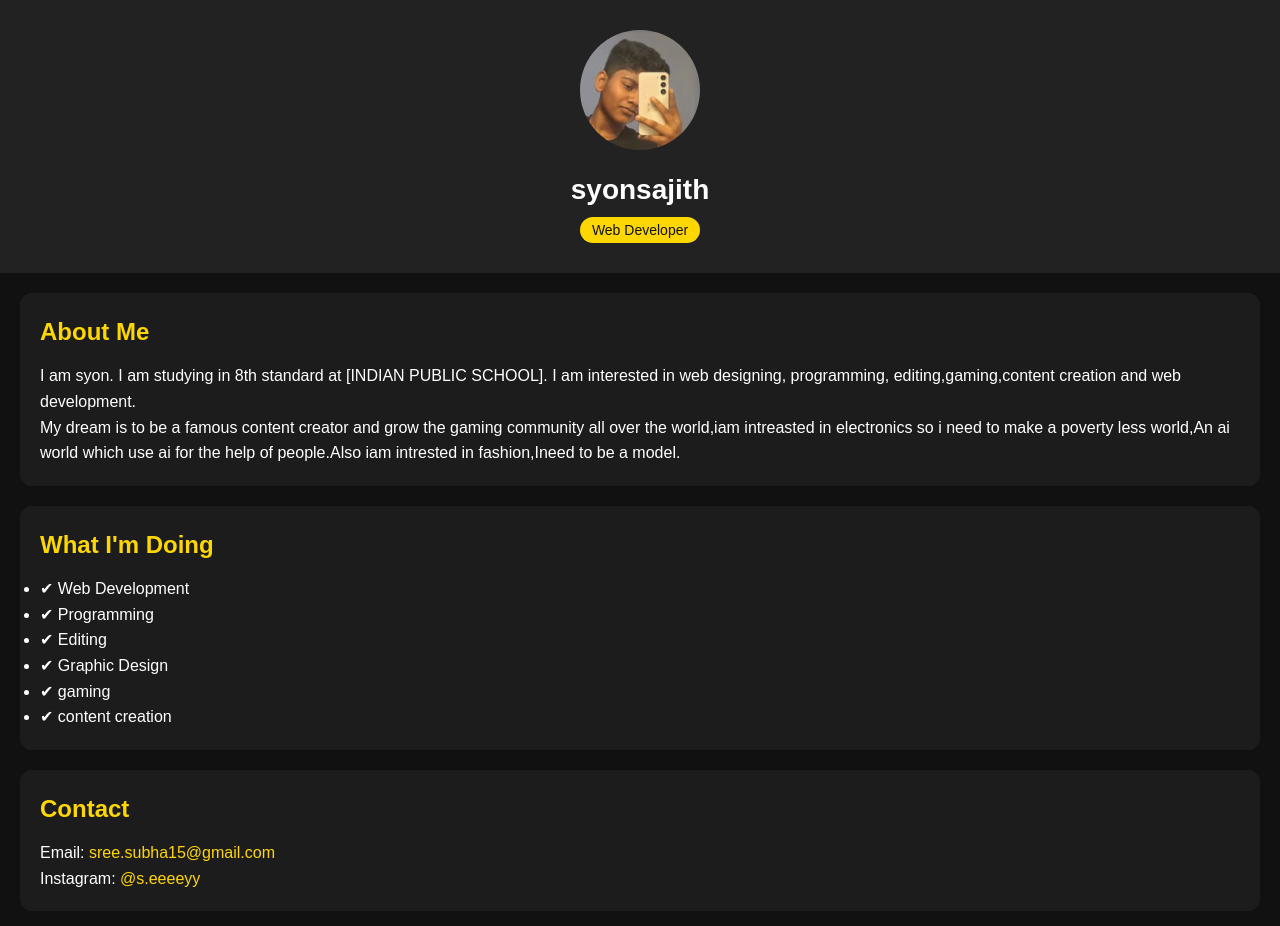
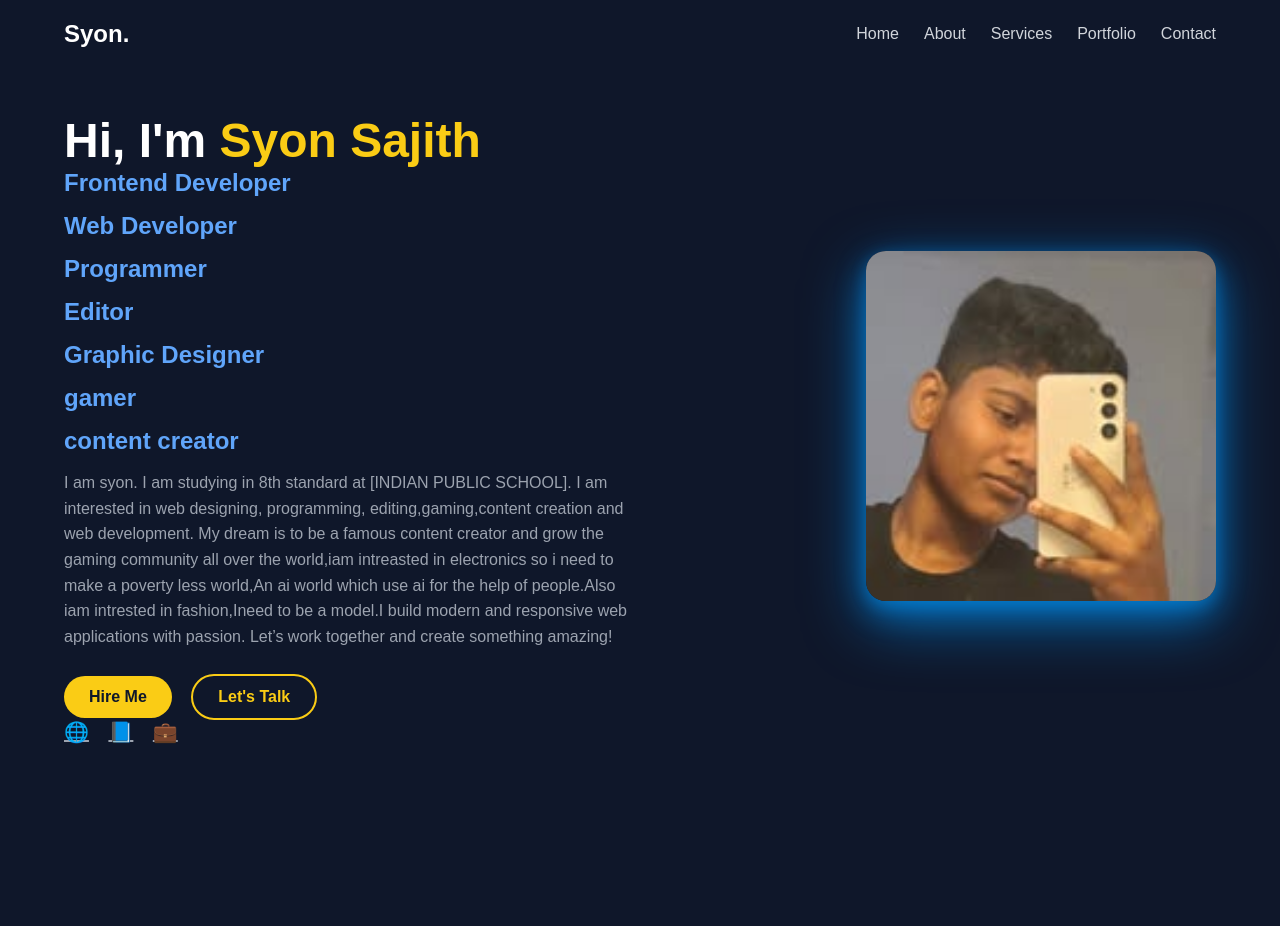
Before and after one commit to syonsajith/syon, a plain HTML site: page index.html in a window 1280 px wide. After the commit the page ends 800 px from the top, so only its background shows below. Drawn offline with Linux system fonts and the light colour scheme.

Commit message:
Add files via upload

```diff
--- a/index.html
+++ b/index.html
@@ -3,54 +3,51 @@
 <head>
   <meta charset="UTF-8">
   <meta name="viewport" content="width=device-width, initial-scale=1.0">
-  <title>syonsajith</title>
+  <title>Syon Sajith</title>
   <link rel="stylesheet" href="style.css">
-  <meta name="title" content="Syon Sajith - Portfolio">
-<meta name="description" content="Official portfolio of Syon Sajith. Web Developer, Designer, Programmer.">
-<meta name="keywords" content="Syon Sajith, Sion Sajid, Portfolio, Web Developer, Programmer, Designer">
-<meta name="author" content="Syon Sajith">
-<meta name="google-site-verification" content="E8jYTayKgzSjWTgiIkEiyO5u8z9SgKrjlvBQ4e5DIbs" />
 </head>
 <body>
-  <!-- Header -->
-  <header>
-    <div class="profile">
-      <img src="syon.jpg" alt="syonsajith">
-      <h1>syonsajith</h1>
-      <span class="tag">Web Developer</span>
-    </div>
-  </header>
+  <div class="container">
+    <nav>
+      <h2 class="logo">Syon.</h2>
+      <ul>
+        <li><a href="#">Home</a></li>
+        <li><a href="#">About</a></li>
+        <li><a href="#">Services</a></li>
+        <li><a href="#">Portfolio</a></li>
+        <li><a href="#">Contact</a></li>
+      </ul>
+    </nav>
 
-  <!-- About Section -->
-  <section id="about">
-    <h2>About Me</h2>
-    <p>
-      I am syon. I am studying in 8th standard at [INDIAN PUBLIC SCHOOL].
-      I am interested in web designing, programming, editing,gaming,content creation and web development.
-    </p>
-    <p>
-      My dream is to be a famous content creator and grow the gaming community all over the world,iam intreasted in electronics so i need to make a poverty less world,An ai world which use ai for the help of people.Also iam intrested in fashion,Ineed to be a model.
-    </p>
-  </section>
-
-  <!-- What I'm Doing Section -->
-  <section id="hobies">
-    <h2>What I'm Doing</h2>
-    <ul>
-      <li>✔ Web Development</li>
-      <li>✔ Programming</li>
-      <li>✔ Editing</li>
-      <li>✔ Graphic Design</li>
-      <li>✔ gaming</li>
-      <li>✔ content creation</li>
-    </ul>
-  </section>
-
-  <!-- Contact Section -->
-  <section id="contact">
-    <h2>Contact</h2>
-    <p>Email: <a href="mailto:syonsajith1@gmail.com">sree.subha15@gmail.com</a></p>
-    <p>Instagram: <a href="https://instagram.com/s.eeeeyy" target="_blank">@s.eeeeyy</a></p>
-  </section>
+    <section class="hero">
+      <div class="hero-text">
+        <h1>Hi, I'm <span>Syon Sajith</span></h1>
+        <h2>Frontend Developer</h2>
+        <h2>Web Developer</h2>
+        <h2>Programmer</h2>
+        <h2>Editor</h2>
+        <h2>Graphic Designer</h2>
+        <h2>gamer</h2>
+        <h2>content creator</h2>
+        <p>
+          I am syon. I am studying in 8th standard at [INDIAN PUBLIC SCHOOL]. I am interested in web designing, programming, editing,gaming,content creation and web development.
+          My dream is to be a famous content creator and grow the gaming community all over the world,iam intreasted in electronics so i need to make a poverty less world,An ai world which                       use ai for the help of people.Also iam intrested in fashion,Ineed to be a model.I build modern and responsive web applications with passion.
+                 Let’s work together and create something amazing!
+        </p>
+        <div class="buttons">
+          <a href="#" class="btn">Hire Me</a>
+          <a href="#" class="btn secondary">Let's Talk</a>
+        </div>
+        <div class="social">
+          <a href="#">🌐</a>
+          <a href="#">📘</a>
+          <a href="#">💼</a>
+        </div>
+      </div>
+      <div class="hero-img">
+        <img src="syon.jpg" alt="Syon Sajith">
+      </div>
+    </section>
+  </div>
 </body>
 </html>
--- a/style.css
+++ b/style.css
@@ -1,62 +1,136 @@
-/* Reset */
 * {
   margin: 0;
   padding: 0;
   box-sizing: border-box;
+  font-family: 'Poppins', sans-serif;
 }
 
 body {
-  font-family: Arial, sans-serif;
-  background: #111;
-  color: #fff;
+  background: #0f172a;
+  color: white;
+}
+
+.container {
+  width: 90%;
+  margin: auto;
+}
+
+nav {
+  display: flex;
+  justify-content: space-between;
+  align-items: center;
+  padding: 20px 0;
+}
+
+nav .logo {
+  font-size: 24px;
+  font-weight: bold;
+  color: white;
+}
+
+nav ul {
+  display: flex;
+  list-style: none;
+}
+
+nav ul li {
+  margin-left: 25px;
+}
+
+nav ul li a {
+  color: #d1d5db;
+  text-decoration: none;
+  transition: 0.3s;
+}
+
+nav ul li a:hover {
+  color: #facc15; /* Yellow glow */
+}
+
+.hero {
+  display: flex;
+  justify-content: space-between;
+  align-items: center;
+  min-height: 90vh;
+}
+
+.hero-text {
+  max-width: 50%;
+}
+
+.hero-text h1 {
+  font-size: 48px;
+  line-height: 1.2;
+}
+
+.hero-text h1 span {
+  color: #facc15; /* Yellow highlight */
+}
+
+.hero-text h2 {
+  font-size: 24px;
+  color: #60a5fa;
+  margin-bottom: 15px;
+}
+
+.hero-text p {
+  color: #9ca3af;
+  margin-bottom: 25px;
   line-height: 1.6;
 }
 
-/* Header */
-header {
-  text-align: center;
-  padding: 30px 10px;
-  background: #222;
+.buttons .btn {
+  display: inline-block;
+  padding: 12px 25px;
+  margin-right: 15px;
+  border-radius: 25px;
+  text-decoration: none;
+  font-weight: bold;
+  transition: 0.3s;
 }
 
-header img {
-  width: 120px;
-  height: 120px;
-  border-radius: 50%;
-  margin-bottom: 10px;
+.buttons .btn {
+  background: #facc15;
+  color: #0f172a;
 }
 
-header h1 {
-  font-size: 28px;
-  margin-bottom: 5px;
+.buttons .btn.secondary {
+  background: transparent;
+  border: 2px solid #facc15;
+  color: #facc15;
 }
 
-.tag {
-  background: #ffd700;
-  color: #111;
-  padding: 5px 12px;
-  border-radius: 20px;
-  font-size: 14px;
+.buttons .btn:hover {
+  opacity: 0.8;
 }
 
-/* Sections */
-section {
-  padding: 20px;
-  margin: 20px;
-  background: #1c1c1c;
-  border-radius: 12px;
+.hero-img img {
+  width: 350px;
+  border-radius: 20px;
+  box-shadow:
+    0 20px 60px rgba(0, 153, 255, 0.6), /* strong blue glow */
+    0 10px 30px rgba(0, 153, 255, 0.4), /* softer layer */
+    0 5px 15px rgba(0, 153, 255, 0.3);  /* extra subtle depth */
+}
 }
 
-h2 {
-  color: #ffd700;
-  margin-bottom: 12px;
+.social {
+  margin-top: 20px;
 }
 
-a {
-  color: #ffd700;
-  text-decoration: none;
+.social a {
+  margin-right: 15px;
+  font-size: 20px;
+  color: #9ca3af;
+  transition: 0.3s;
 }
 
-a:hover {
-  text-decoration: underline;
+.social a:hover {
+  color: #facc15;
 }
+.role {
+  font-family: 'Poppins', sans-serif; /* Example font */
+  font-size: 22px;
+  font-weight: 600;
+  color: #00aaff; /* you can keep/change this color */
+}
```
